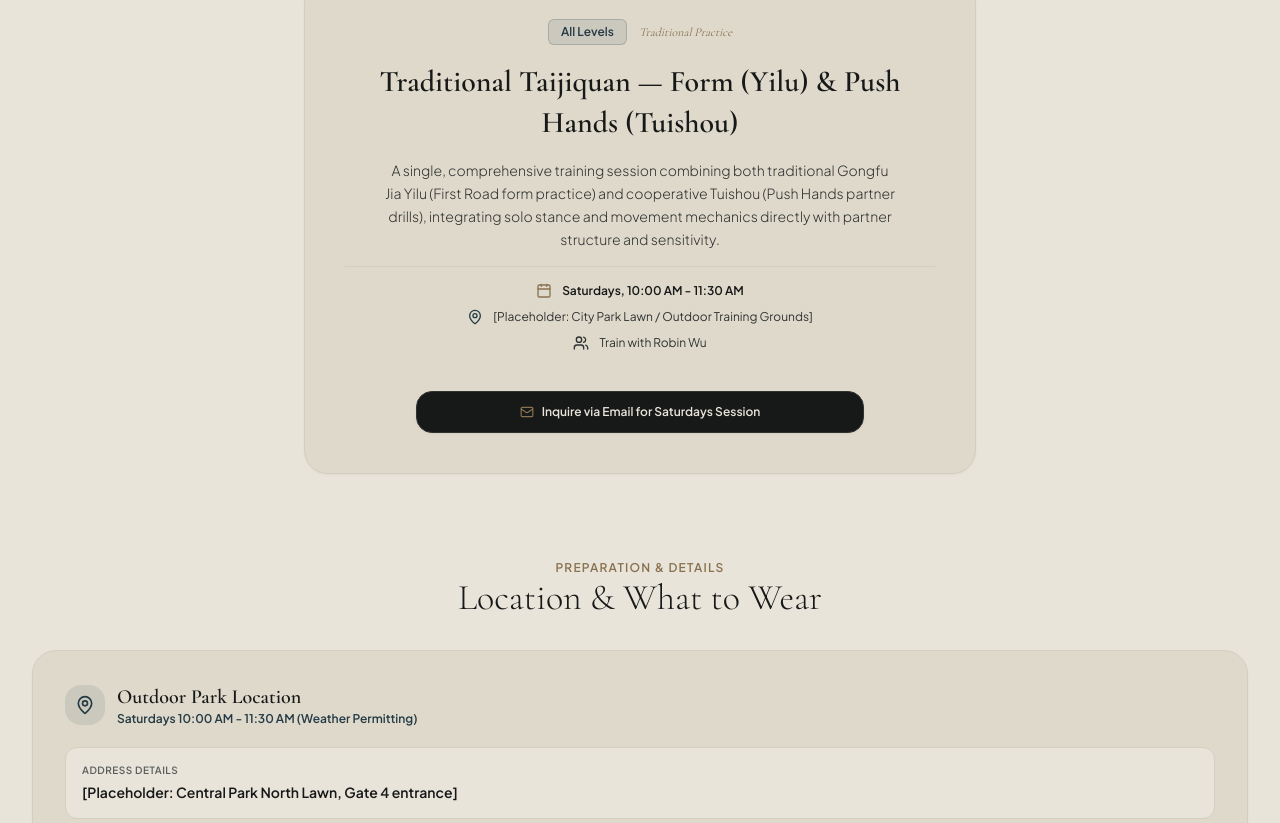
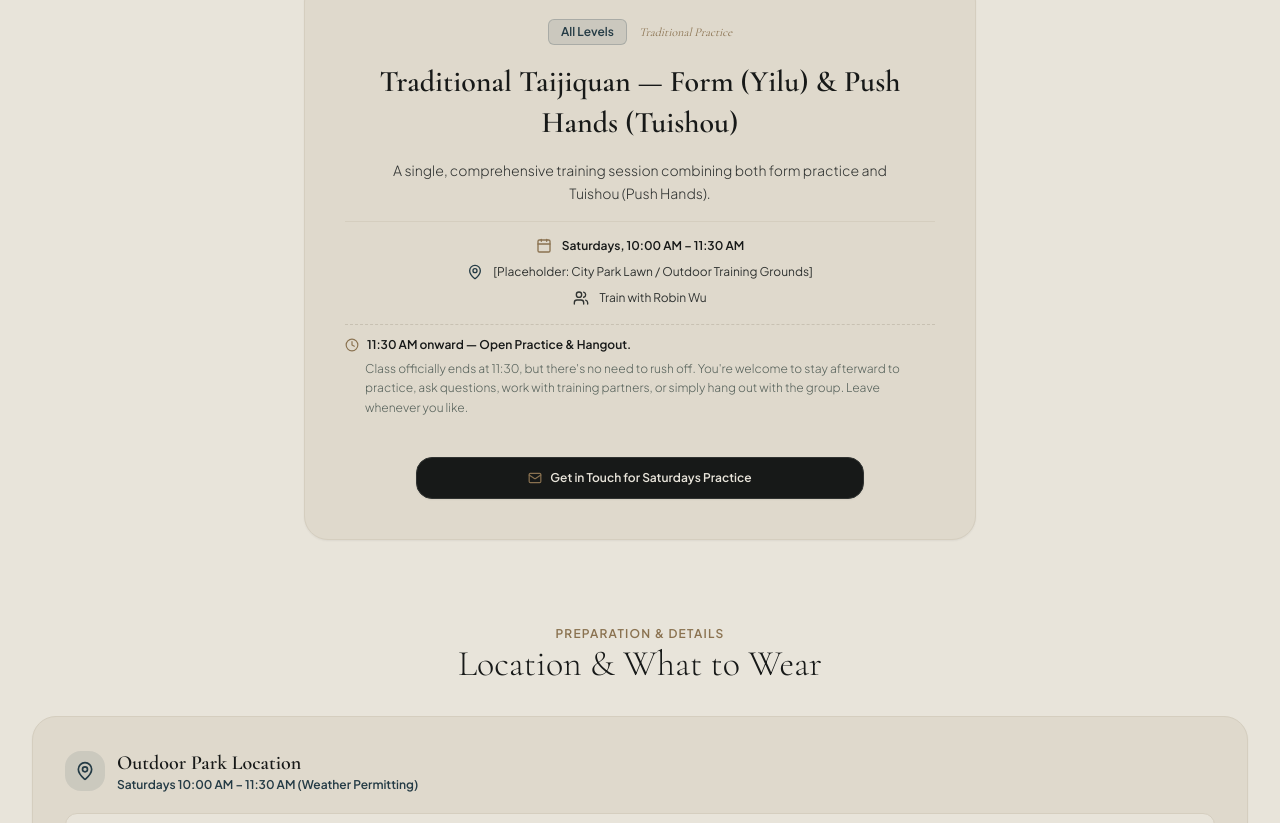
Before and after one commit to RobinfWu/taiji-meetup, a Next.js app: page /classes in a window 1280 px wide. Shown: the part 677-1500 px from the top of the page. Built offline with nearby package versions, Linux system fonts and the light colour scheme.

Commit message:
Update information

```diff
--- a/app/classes/page.tsx
+++ b/app/classes/page.tsx
@@ -39,7 +39,7 @@ export default function ClassesPage() {
                 Classes & <span className="font-normal italic text-[#243B45]">Schedule</span>
               </h1>
               <p className="text-lg text-[#303331] leading-relaxed font-light">
-                Our group practices outdoors with structured instruction in traditional Gongfu Jia Yilu (First Road) and Push Hands. Find everything you need to know about schedule, location, attire, and FAQs.
+                Our group practices outdoors with structured instruction in traditional Gongfu Jia Yilu (First Road) and Push Hands. Find everything you need to know about schedule, location, and attire.
               </p>
             </div>
           </div>
@@ -103,16 +103,32 @@ export default function ClassesPage() {
                         <Users className="w-4 h-4 text-[#303331]" />
                         <span>Train with {session.instructor}</span>
                       </div>
+
+                      {session.openPracticeNote && (() => {
+                        const note = session.openPracticeNote!;
+                        const dashIdx = note.indexOf(".");
+                        const headline = note.slice(0, dashIdx + 1);
+                        const body = note.slice(dashIdx + 1).trim();
+                        return (
+                          <div className="w-full mt-2 pt-3 border-t border-dashed border-[#C8C1B2] text-left space-y-1.5">
+                            <div className="flex items-center space-x-2">
+                              <Clock className="w-3.5 h-3.5 text-[#8A7250] shrink-0" />
+                              <span className="font-semibold text-[#171918] text-xs">{headline}</span>
+                            </div>
+                            <p className="text-xs text-[#57625B] leading-relaxed font-light pl-5">{body}</p>
+                          </div>
+                        );
+                      })()}
                     </div>
                   </div>
 
-                  <a
-                    href={`mailto:${TAIJI_DATA.contact.email}?subject=Inquiry for ${session.title}`}
+                  <Link
+                    href="/start"
                     className="w-full max-w-md mx-auto mt-4 py-3 bg-[#171918] hover:bg-[#303331] text-[#E8E4DA] text-xs font-semibold rounded-2xl transition-colors flex items-center justify-center space-x-2 cursor-pointer shadow-xs border border-[#303331]"
                   >
                     <Mail className="w-3.5 h-3.5 text-[#8A7250]" />
-                    <span>Inquire via Email for {session.day} Session</span>
-                  </a>
+                    <span>Get in Touch for {session.day} Practice</span>
+                  </Link>
                 </div>
               ))}
             </div>
@@ -176,7 +192,7 @@ export default function ClassesPage() {
               Thinking about trying your first class?
             </h3>
             <p className="text-sm text-[#DFD9CC] max-w-xl mx-auto font-light">
-              Visit our Start Here page for a simple, zero-philosophy guide to what to expect on your first day.
+              Visit our Start Here page for a simple guide to what to expect on your first day.
             </p>
             <div className="pt-2">
               <Link
--- a/app/data/taijiData.ts
+++ b/app/data/taijiData.ts
@@ -3,6 +3,7 @@ export interface ClassSession {
   title: string;
   day: string;
   time: string;
+  openPracticeNote?: string;
   location: string;
   level: "All Levels" | "Beginner" | "Intermediate / Advanced";
   description: string;
@@ -176,7 +177,7 @@ export const TAIJI_DATA = {
       generation: "Founder",
       era: "1580–1660",
       figures: ["Chen Wangting"],
-      description: "Accredited as the founder of Chen Family Taijiquan."
+      description: "Accredited as the founder of Chen Family Taijiquan. It was said that Taijiquan used to have 7 bare-handed forms."
     },
     {
       generation: "14th Generation",
@@ -221,10 +222,11 @@ export const TAIJI_DATA = {
       id: "class-1",
       title: "Traditional Taijiquan — Form (Yilu) & Push Hands (Tuishou)",
       day: "Saturdays",
-      time: "10:00 AM - 11:30 AM",
+      time: "10:00 AM – 11:30 AM",
+      openPracticeNote: "11:30 AM onward — Open Practice & Hangout. Class officially ends at 11:30, but there's no need to rush off. You're welcome to stay afterward to practice, ask questions, work with training partners, or simply hang out with the group. Leave whenever you like.",
       location: "[Placeholder: City Park Lawn / Outdoor Training Grounds]",
       level: "All Levels",
-      description: "A single, comprehensive training session combining both traditional Gongfu Jia Yilu (First Road form practice) and cooperative Tuishou (Push Hands partner drills), integrating solo stance and movement mechanics directly with partner structure and sensitivity.",
+      description: "A single, comprehensive training session combining both form practice and Tuishou (Push Hands).",
       instructor: "Robin Wu"
     }
   ] as ClassSession[],
@@ -233,7 +235,7 @@ export const TAIJI_DATA = {
     {
       name: "Outdoor Park Location",
       address: "[Placeholder: Central Park North Lawn, Gate 4 entrance]",
-      scheduleNote: "Saturdays 10:00 AM - 11:30 AM (Weather Permitting)",
+      scheduleNote: "Saturdays 10:00 AM – 11:30 AM (Weather Permitting)",
       tips: "Wear flat-soled shoes (ideally thin and hard-soled), comfortable pants, and dress in weather-appropriate layers."
     }
   ],
--- a/app/page.tsx
+++ b/app/page.tsx
@@ -299,8 +299,7 @@ export default function Home() {
                   <h3 className="font-serif text-lg font-semibold">Weekly Schedule</h3>
                 </div>
                 <div className="text-xs text-[#303331] space-y-1.5 font-light">
-                  <p><strong>Saturdays:</strong> 10:00 AM – 11:30 AM (Gongfu Jia Yilu)</p>
-                  <p><strong>Sundays:</strong> 6:30 PM – 7:45 PM (Push Hands & Drills)</p>
+                  <p><strong>Saturdays:</strong> 10:00 AM – 11:30 AM</p>
                 </div>
               </div>
 
```
